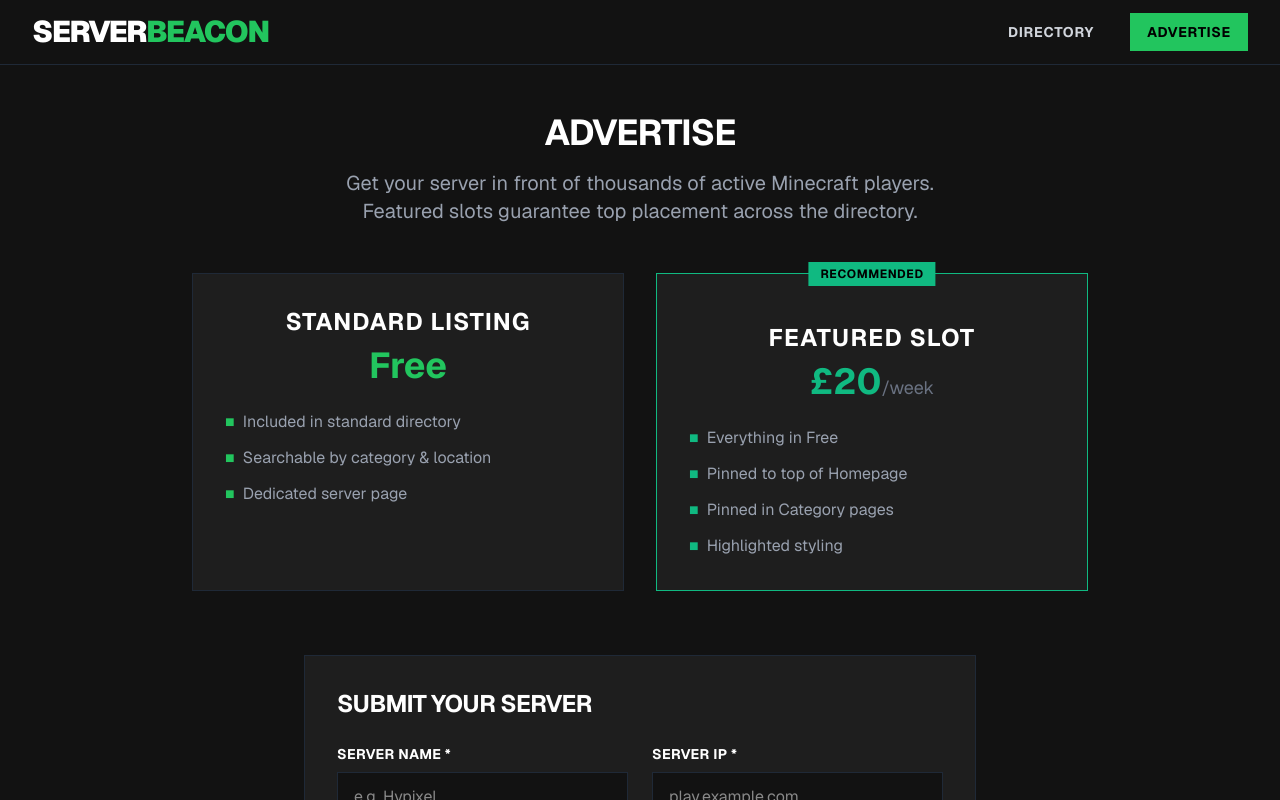
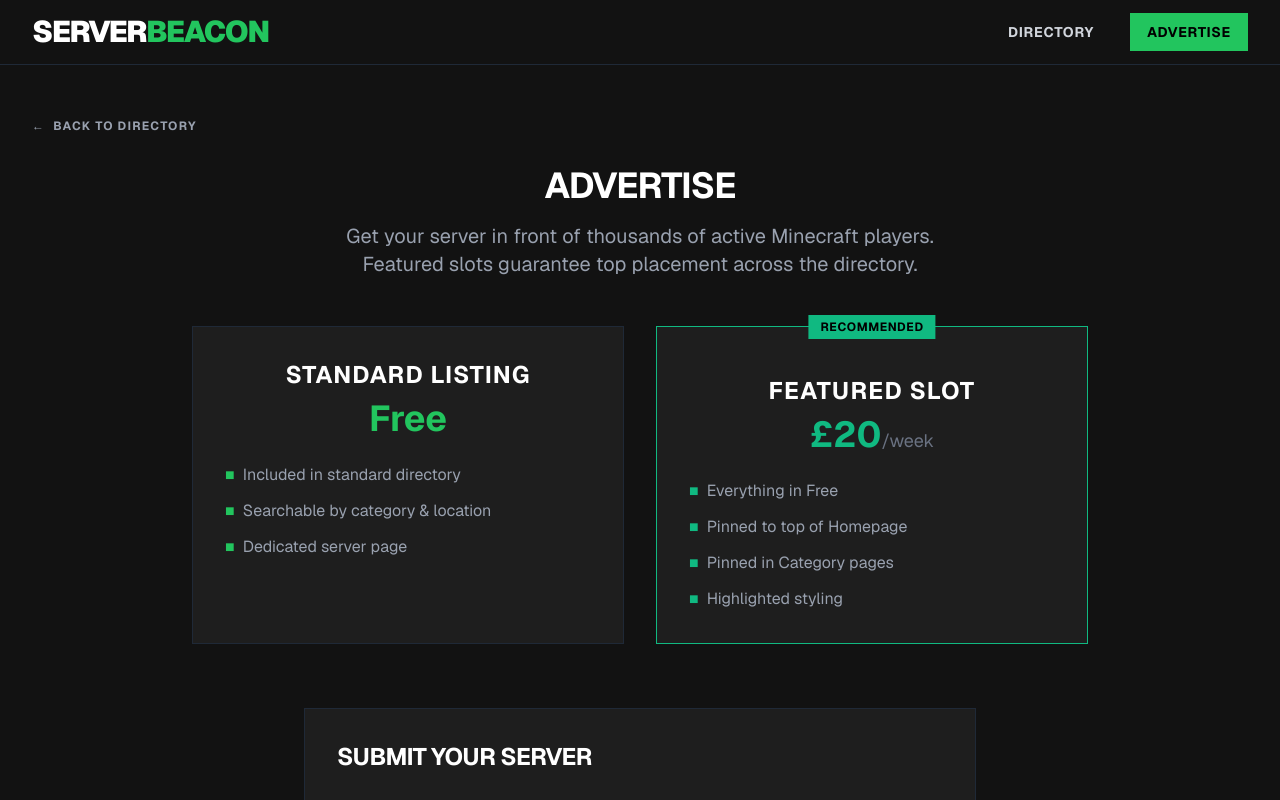
Before and after one commit to InnesU05/ServerBeacon, a Next.js app: page /advertise in a window 1280 px wide. Shown: the top 800 px of the page. Built offline with nearby package versions, Linux system fonts and the light colour scheme; no server answers.

Commit message:
UI: Add back to directory buttons on server and advertise pages

```diff
--- a/src/app/advertise/page.tsx
+++ b/src/app/advertise/page.tsx
@@ -1,5 +1,6 @@
 import type { Metadata } from 'next';
 import AdvertiseForm from '@/components/AdvertiseForm';
+import Link from 'next/link';
 
 export const metadata: Metadata = {
   title: 'Advertise Your Minecraft Server | ServerBeacon',
@@ -9,6 +10,10 @@ export const metadata: Metadata = {
 export default function AdvertisePage() {
   return (
     <div className="max-w-7xl mx-auto px-4 sm:px-6 lg:px-8 py-12">
+      <Link href="/" className="inline-flex items-center text-gray-400 hover:text-white transition-colors mb-8 font-bold uppercase tracking-widest text-xs group">
+        <span className="mr-2 group-hover:-translate-x-1 transition-transform">←</span> Back to Directory
+      </Link>
+
       <div className="mb-12 text-center">
         <h1 className="text-4xl font-bold text-white mb-4 uppercase tracking-tight">Advertise</h1>
         <p className="text-xl text-gray-400 max-w-2xl mx-auto">
--- a/src/app/server/[slug]/page.tsx
+++ b/src/app/server/[slug]/page.tsx
@@ -56,6 +56,10 @@ export default async function ServerPage({ params }: { params: Promise<{ slug: s
 
   return (
     <div className="max-w-4xl mx-auto px-4 sm:px-6 lg:px-8 py-12">
+      <Link href="/" className="inline-flex items-center text-gray-400 hover:text-white transition-colors mb-8 font-bold uppercase tracking-widest text-xs group">
+        <span className="mr-2 group-hover:-translate-x-1 transition-transform">←</span> Back to Directory
+      </Link>
+
       <div className="bg-card border border-gray-800 mb-8 overflow-hidden">
 
         {/* Promotional Banner (if provided in database) */}
```
